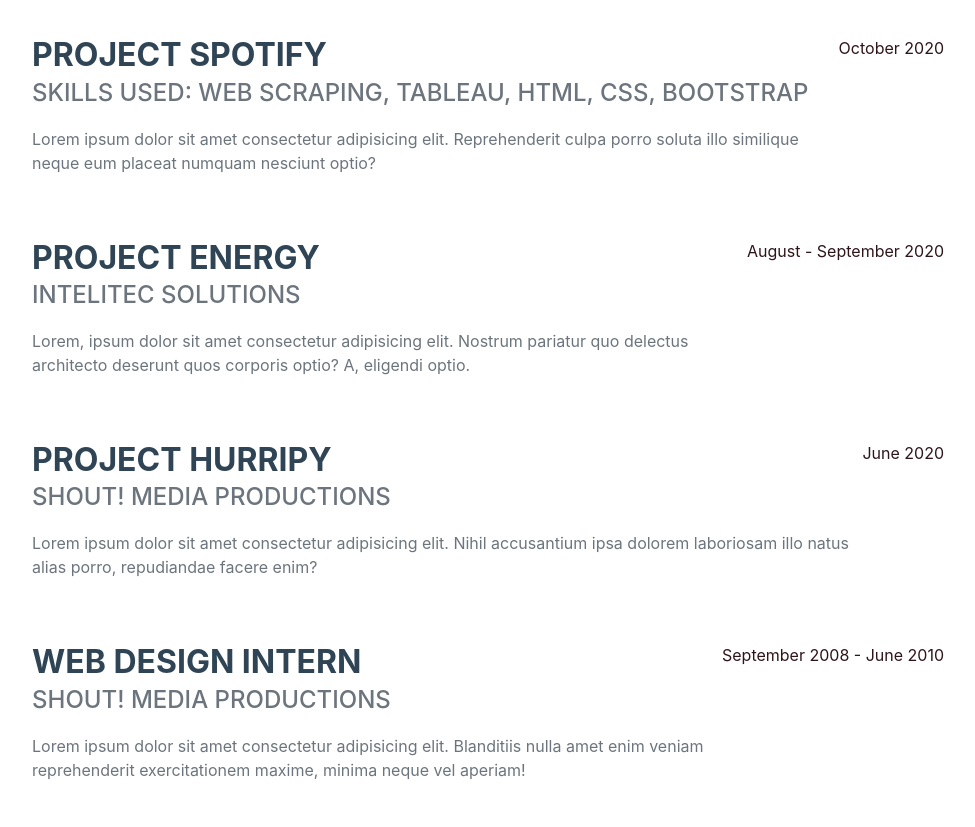
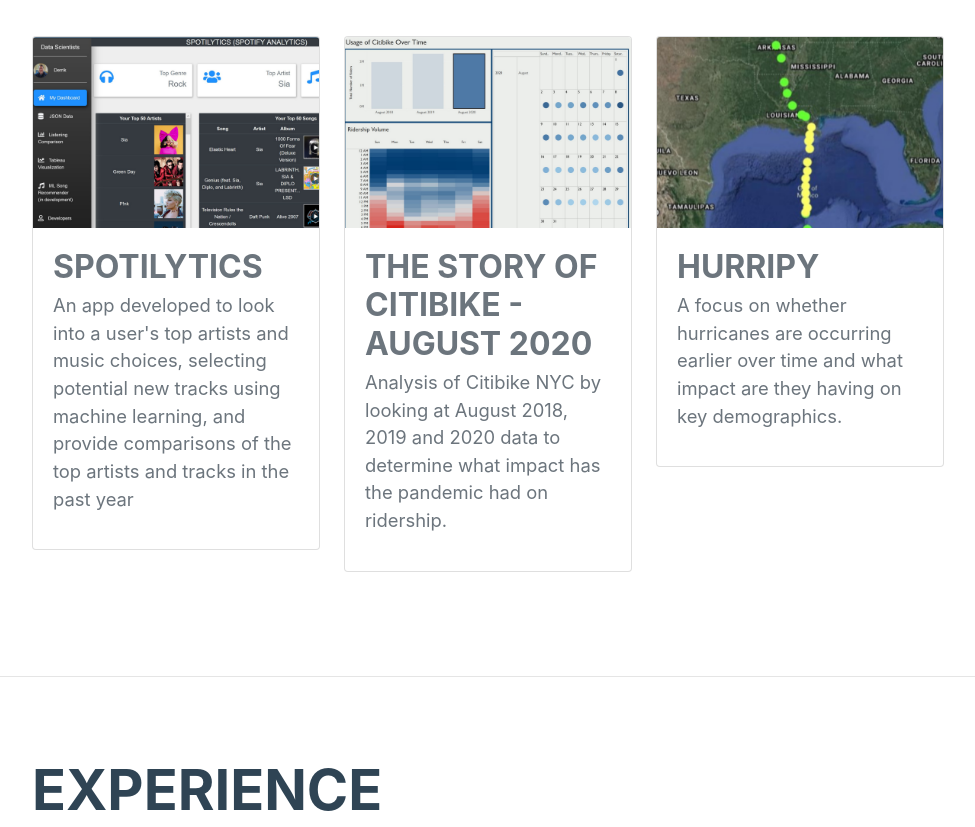
Before and after one commit to derrikdennis/derrikdennis.github.io, a plain HTML site: page index.html in a window 1280 px wide. Shown: the part 960-1787 px from the top of the page, without its empty margins (288-1263 px from the left). Drawn offline with nearby package versions, Linux system fonts and the light colour scheme; a web font is replaced by a local one.

Commit message:
Projects section updated

```diff
--- a/index.html
+++ b/index.html
@@ -118,58 +118,44 @@
             <section class="resume-section" id="projects">
                 <div class="resume-section-content">
                   <h2 class="mb-5">Projects</h2>
-                  <div
-                    class="d-flex flex-column flex-md-row justify-content-between mb-5"
-                  >
-                    <div class="flex-grow-1">
-                      <h3 class="mb-0">Project Spotify</h3>
-                      <div class="subheading mb-3">Skills Used: Web Scraping, Tableau, HTML, CSS, Bootstrap</div>
-                      <p>
-                      Lorem ipsum dolor sit amet consectetur adipisicing elit. Reprehenderit culpa porro soluta illo similique neque eum placeat numquam nesciunt optio?
-                      </p>
+                  <div class="row">
+                    <div class="col-lg-4 col-sm-10 mx-auto mb-4">
+                      <div class="card">
+                        <img src="assets/img/Spotify1.png" class="card-img-top">
+                        <div class="card-body">
+                          <div class="card-title">
+                            <a href="https://spotify-user-music-taste-herokuapp.com"><h3 class="text-muted">Spotilytics</h3></a>
                           </div>
-                    <div class="flex-shrink-0">
-                      <span class="text-primary">October 2020</span>
+                          <div class="card-subtitle">
+                            <p class="lead text-secondary">An app developed to look into a user's top artists and music choices, selecting potential new tracks using machine learning, and provide comparisons of the top artists and tracks in the past year</p>
                           </div>
                         </div>
-                  <div
-                    class="d-flex flex-column flex-md-row justify-content-between mb-5"
-                  >
-                    <div class="flex-grow-1">
-                      <h3 class="mb-0">Project Energy</h3>
-                      <div class="subheading mb-3">Intelitec Solutions</div>
-                      <p>
-                        Lorem, ipsum dolor sit amet consectetur adipisicing elit. Nostrum pariatur quo delectus architecto deserunt quos corporis optio? A, eligendi optio.
-                      </p>
-                    </div>
-                    <div class="flex-shrink-0">
-                      <span class="text-primary">August - September 2020</span>
                       </div>
                     </div>
-                  <div
-                    class="d-flex flex-column flex-md-row justify-content-between mb-5"
-                  >
-                    <div class="flex-grow-1">
-                      <h3 class="mb-0">Project Hurripy</h3>
-                      <div class="subheading mb-3">Shout! Media Productions</div>
-                      <p>
-                        Lorem ipsum dolor sit amet consectetur adipisicing elit. Nihil accusantium ipsa dolorem laboriosam illo natus alias porro, repudiandae facere enim?
-                      </p>
+                    <div class="col-lg-4 col-sm-10 mx-auto mb-4">
+                      <div class="card">
+                        <img src="assets/img/Citibike1.png" class="card-img-top">
+                        <div class="card-body">
+                          <div class="card-title">
+                            <a href="https://public.tableau.com/views/CitiBikeChallenge_16013442602100/TheStoryofCitibikeAugust2020?:language=en&:display_count=y&:toolbar=n&:origin=viz_share_link"><h3 class="text-muted">The Story of Citibike - August 2020</h3></a>
                           </div>
-                    <div class="flex-shrink-0">
-                      <span class="text-primary">June 2020</span>
+                          <div class="card-subtitle">
+                            <p class="lead text-secondary">Analysis of Citibike NYC by looking at August 2018, 2019 and 2020 data to determine what impact has the pandemic had on ridership.</p>
                           </div>
                         </div>
-                  <div class="d-flex flex-column flex-md-row justify-content-between">
-                    <div class="flex-grow-1">
-                      <h3 class="mb-0">Web Design Intern</h3>
-                      <div class="subheading mb-3">Shout! Media Productions</div>
-                      <p>
-                        Lorem ipsum dolor sit amet consectetur adipisicing elit. Blanditiis nulla amet enim veniam reprehenderit exercitationem maxime, minima neque vel aperiam!
-                      </p>
                       </div>
-                    <div class="flex-shrink-0">
-                      <span class="text-primary">September 2008 - June 2010</span>
+                    </div>
+                    <div class="col-lg-4 col-sm-10 mx-auto mb-4">
+                      <div class="card">
+                        <img src="assets/img/Hurripy1.png" class="card-img-top">
+                        <div class="card-body">
+                          <div class="card-title">
+                            <a href="https://github.com/derrikdennis/Project_Hurripy"><h3 class="text-muted">HurriPy</h3></a>
+                          </div>
+                          <div class="card-subtitle">
+                            <p class="lead text-secondary">A focus on whether hurricanes are occurring earlier over time and what impact are they having on key demographics.</p>
+                          </div>
+                        </div>
                       </div>
                     </div>
                   </div>
```
Also changed, not shown: assets/img/Citibike.jpg (added), assets/img/Citibike1.png (added), assets/img/Hurripy.jpg (added), assets/img/Hurripy1.png (added), assets/img/Spotify.jpg (added), assets/img/Spotify1.png (added). Lines whose indentation alone changed are shown as unchanged.
